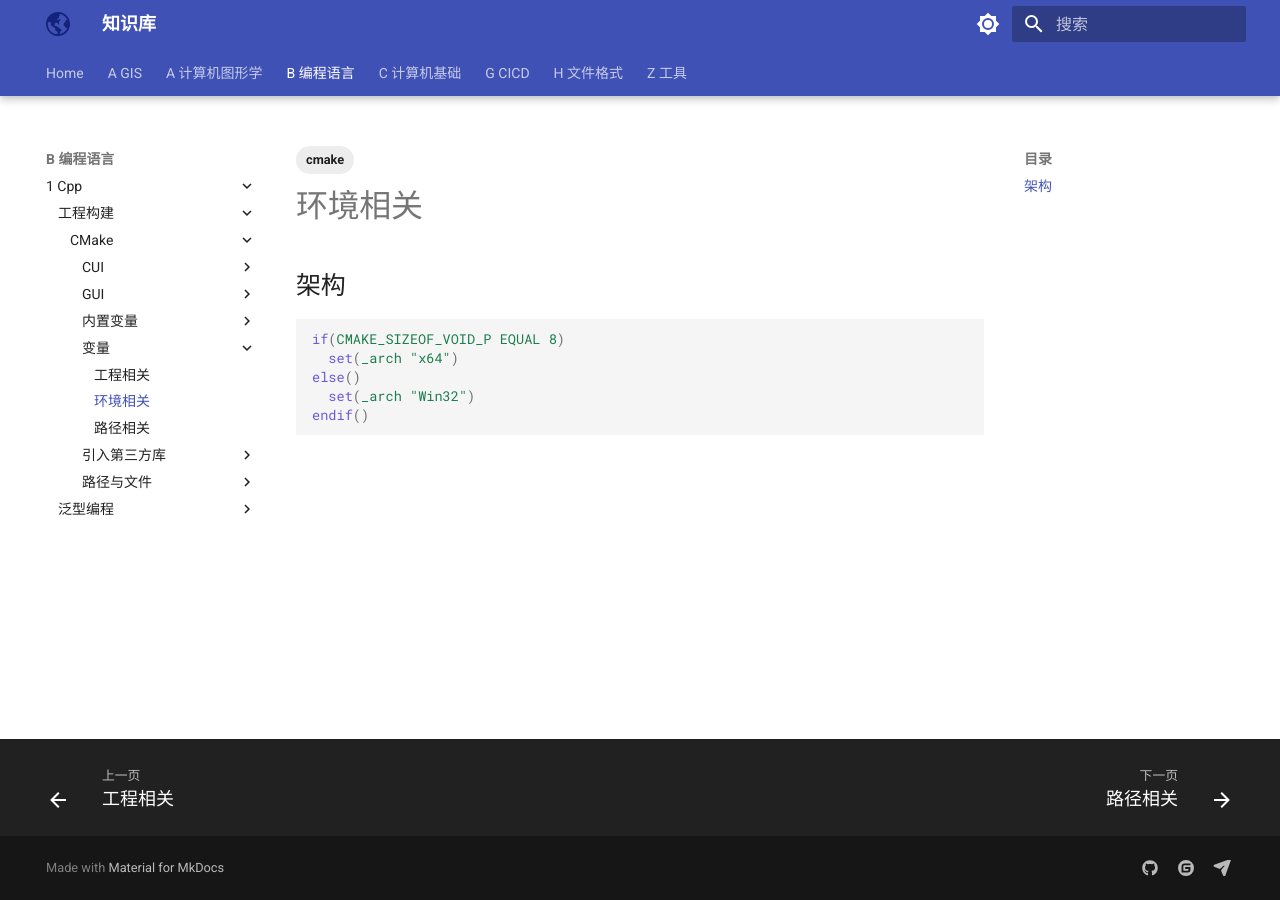
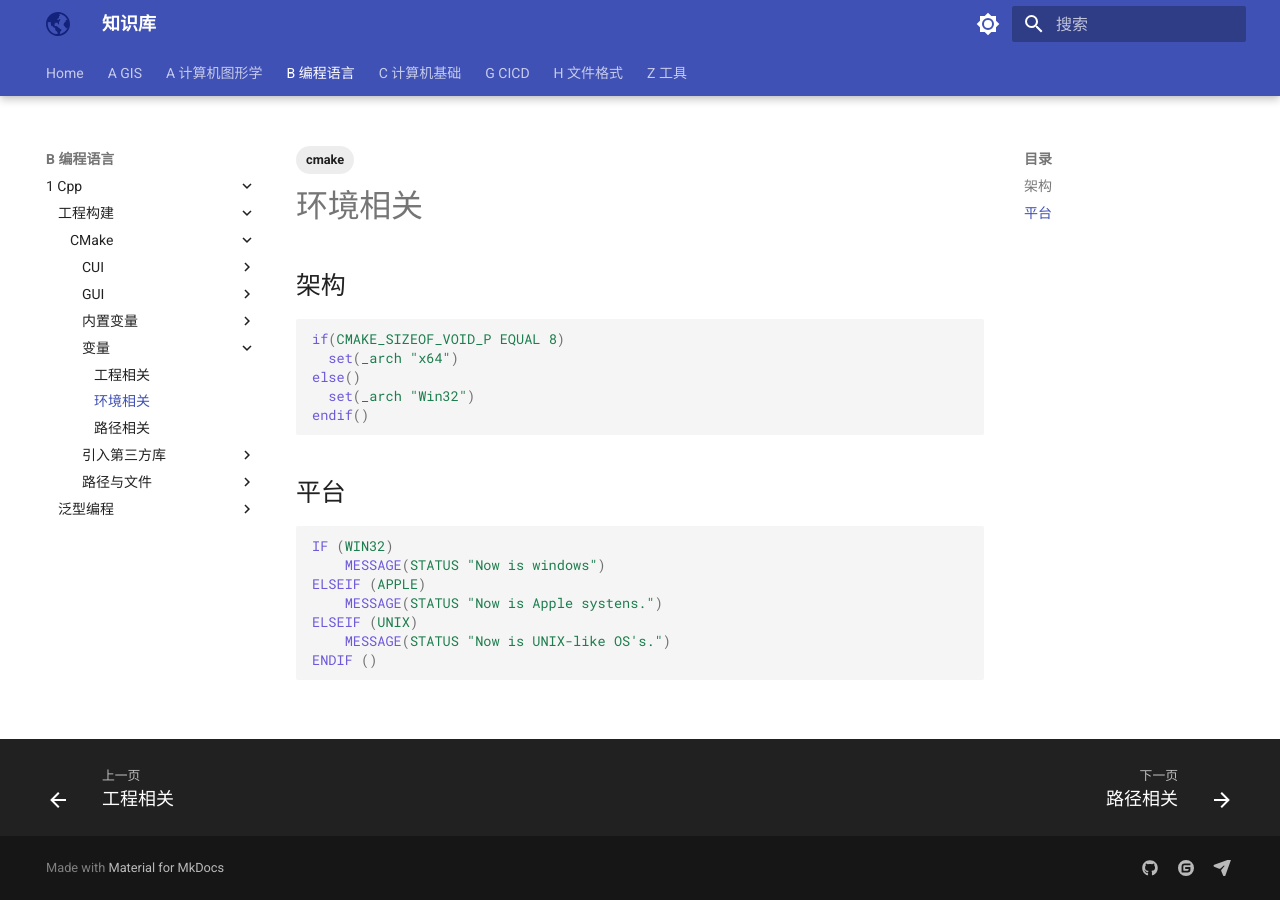
Before and after one commit to geodoer/geodoer.github.io, an MkDocs documentation site: the page built from docs/B-编程语言/1-Cpp/工程构建/CMake/变量/环境相关.md, in a window 1280 px wide. Built offline with MkDocs 1.6.1 and Material for MkDocs 9.7.7, drawn with Linux system fonts in a browser that asks for light colours.

Commit message:
feat: cmake区分平台
Signed-off-by: geodoer <geodoer@163.com>

````diff
--- a/docs/B-编程语言/1-Cpp/工程构建/CMake/变量/环境相关.md
+++ b/docs/B-编程语言/1-Cpp/工程构建/CMake/变量/环境相关.md
@@ -12,3 +12,14 @@ else()
   set(_arch "Win32")
 endif()
 ```
+
+## 平台
+```cmake
+IF (WIN32)
+	MESSAGE(STATUS "Now is windows")
+ELSEIF (APPLE)
+	MESSAGE(STATUS "Now is Apple systens.")
+ELSEIF (UNIX)
+	MESSAGE(STATUS "Now is UNIX-like OS's.")
+ENDIF ()
+```
````
